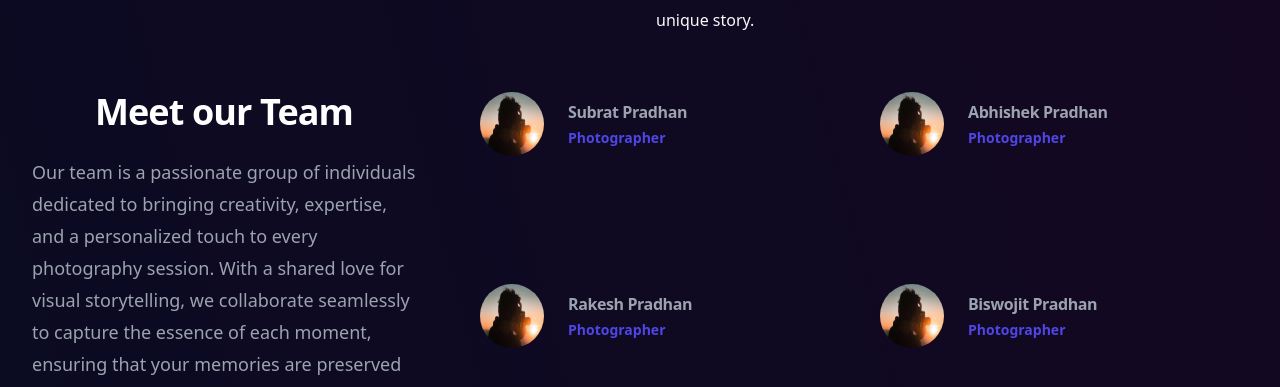
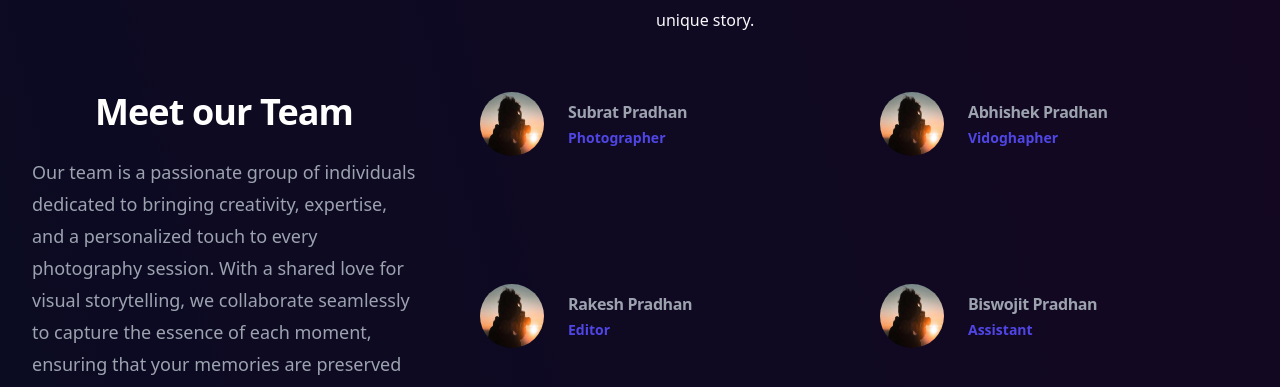
Before and after one commit to swayam018/digital-studio, a Next.js app: page / in a window 1280 px wide. Shown: the part 1284-1671 px from the top of the page. Built offline with nearby package versions, Linux system fonts and the light colour scheme.

Commit message:
bug fixed

```diff
--- a/src/components/Footer.tsx
+++ b/src/components/Footer.tsx
@@ -1,3 +1,4 @@
+import Link from 'next/link'
 import React from 'react'
 
 function Footer() {
@@ -7,19 +8,19 @@ function Footer() {
 
         <ul className="flex flex-wrap items-center mt-3 text-sm font-medium text-gray-500 dark:text-gray-400 sm:mt-0">
           <li>
-            <a href="#" className="hover:underline me-4 md:me-6">About</a>
+            <Link href={'/'} className="hover:underline me-4 md:me-6">About</Link>
           </li>
           <li>
-            <a href="#" className="hover:underline me-4 md:me-6">Gallery</a>
+            <Link href={'/'} className="hover:underline me-4 md:me-6">Gallery</Link>
           </li>
           <li>
-            <a href="#" className="hover:underline me-4 md:me-6">Services</a>
+            <Link href={'/'} className="hover:underline me-4 md:me-6">Services</Link>
           </li>
           <li>
-            <a href="#" className="hover:underline">Contact</a>
+            <Link href={'/'} className="hover:underline">Contact</Link>
           </li>
         </ul>
-        <span className="text-sm text-gray-500 sm:text-center dark:text-gray-400">© 2023 <a href="https://flowbite.com/" className="hover:underline">Flowbite™</a>. All Rights Reserved.
+        <span className="text-sm text-gray-500 sm:text-center dark:text-gray-400">© 2023 <Link href="https://flowbite.com/" className="hover:underline">Flowbite™</Link>. All Rights Reserved.
         </span>
       </div>
     </footer>
--- a/src/components/Gallery.tsx
+++ b/src/components/Gallery.tsx
@@ -17,7 +17,7 @@ function Gallery() {
             <div className=' text-4xl font-bold tracking-tight text-white sm:text-4xl text-center py-8'>Gallery</div>
             <div className="grid grid-cols-2 grid-rows-7 md:grid-rows-4 md:grid-cols-4 gap-2 md:gap-4 h-[200vh] max-md:h-[250vh] max-sm:h-[200vh] max-[430px]:h-[160vh]">
                 <div className="bg-indigo-100 col-span-1  md:col-span-2 overflow-hidden">
-                    <Image src={wedding} alt="gallery" width={500} height={10} className=' w-full  aspect-square object-cover min-h-full ' />
+                    <Image src={wedding} alt="gallery" width={500} height={10} className=' w-full  aspect-square object-cover min-h-full  ' />
                 </div>
                 <div className="bg-fuchsia-100 max-md:row-span-2 md:col-span-2 row-span-1 md:row-span-2 overflow-hidden">
                     <Image src={ring} alt="gallery" width={500} height={10} className=' w-full  aspect-square object-cover min-h-full' />
--- a/src/components/Header.tsx
+++ b/src/components/Header.tsx
@@ -56,7 +56,7 @@ function Header() {
             <nav style={{ transition: `background-color 350ms ${isScroll ? '350ms' : '0ms'}` }}
                 className={`flex gap-4 item-center flex-row justify-between px-10 max-md:px-8 max-sm:px-4  ${isScroll ? " bg-black/80 backdrop-blur-sm  " : "bg-transparent"} w-full h-fit`}>
                 <div className=' w-80 h-16 flex items-center '>
-                    <Image src={digitalStudio} alt='Logo' width={100} height={10} className={` transition-all duration-700 ${isScroll ? " aspect-auto h-10 " : "w-40 h-16"}  aspect-auto`} />
+                    <Image src={digitalStudio} alt='Logo' width={100} height={50} className={` transition-all duration-700 ${isScroll ? " aspect-auto h-10 " : "w-40 h-16"}  aspect-auto`} />
                 </div>
                 <div className={`hidden text-5xl text-white max-lg:flex max-lg:items-center max-lg:justify-center max-lg:text-4xl`}
                     onClick={() => setOpen(true)}>
--- a/src/components/Team.tsx
+++ b/src/components/Team.tsx
@@ -9,17 +9,17 @@ const people = [
     },
     {
         name: 'Abhishek Pradhan',
-        role: 'Photographer',
+        role: 'Vidoghapher',
         imageUrl:photographya,
     },
     {
         name: 'Rakesh Pradhan',
-        role: 'Photographer',
+        role: 'Editor',
         imageUrl:
         photographya,
     }, {
         name: 'Biswojit Pradhan',
-        role: 'Photographer',
+        role: 'Assistant',
         imageUrl:photographya,
     },
 ]
```
